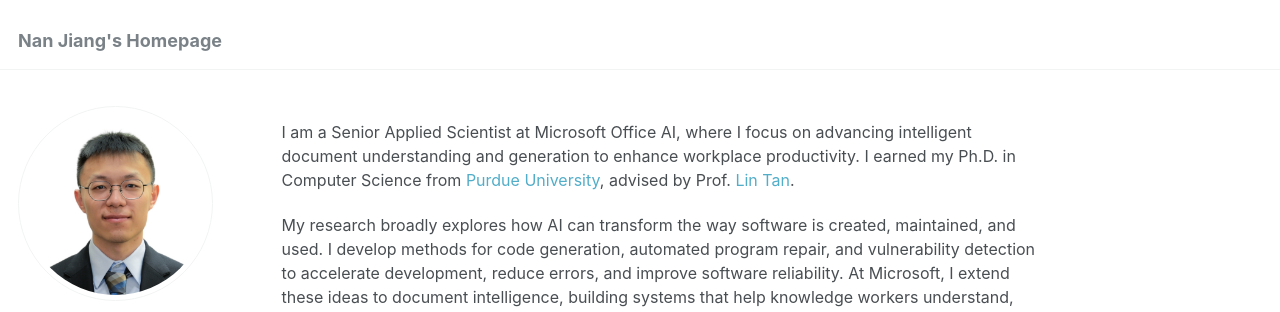
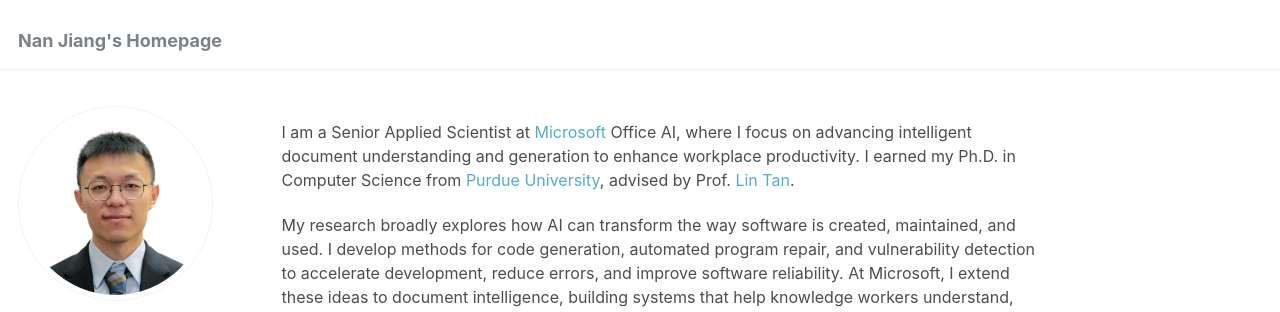
Before and after one commit to jiang719/jiang719.github.io, a Jekyll site: the page built from _pages/about.md, in a window 1280 px wide and 900 px high. Shown: the top 312 px of the window. Built offline with Jekyll 4.4.1, drawn with Linux system fonts in a browser that asks for light colours; some web fonts are replaced; some of the changed text lies outside the part shown.

Commit message:
add link

```diff
--- a/_pages/about.md
+++ b/_pages/about.md
@@ -21,7 +21,7 @@ redirect_from:
 </style>
 
 
-<p style="font-size:16px">I am a Senior Applied Scientist at Microsoft Office AI, where I focus on advancing intelligent document understanding and generation to enhance workplace productivity. I earned my Ph.D. in Computer Science from <a href="https://www.cs.purdue.edu/" style="text-decoration: none;">Purdue University</a>, advised by Prof. <a href="https://www.cs.purdue.edu/homes/lintan/" style="text-decoration: none;">Lin Tan</a>.</p>
+<p style="font-size:16px">I am a Senior Applied Scientist at <a href="https://www.microsoft.com/" style="text-decoration: none;">Microsoft</a> Office AI, where I focus on advancing intelligent document understanding and generation to enhance workplace productivity. I earned my Ph.D. in Computer Science from <a href="https://www.cs.purdue.edu/" style="text-decoration: none;">Purdue University</a>, advised by Prof. <a href="https://www.cs.purdue.edu/homes/lintan/" style="text-decoration: none;">Lin Tan</a>.</p>
 
 <p style="font-size:16px">My research broadly explores how AI can transform the way software is created, maintained, and used. I develop methods for code generation, automated program repair, and vulnerability detection to accelerate development, reduce errors, and improve software reliability. At Microsoft, I extend these ideas to document intelligence, building systems that help knowledge workers understand, draft, and edit documents more efficiently.</p>
 
@@ -205,7 +205,8 @@ Services
   </li>
 </ul>
 
-Teaching
+
+<!-- Teaching
 -----
 <ul style="line-height: 1.2; font-size:16px">
   <li>
@@ -220,7 +221,7 @@ Teaching
   <li>
     Teaching Assistant, CS180 Problem Solving and Object-Oriented Programming, Purdue University (Spring 2020)
   </li>
-</ul>
+</ul> -->
 
 
 Education
```
